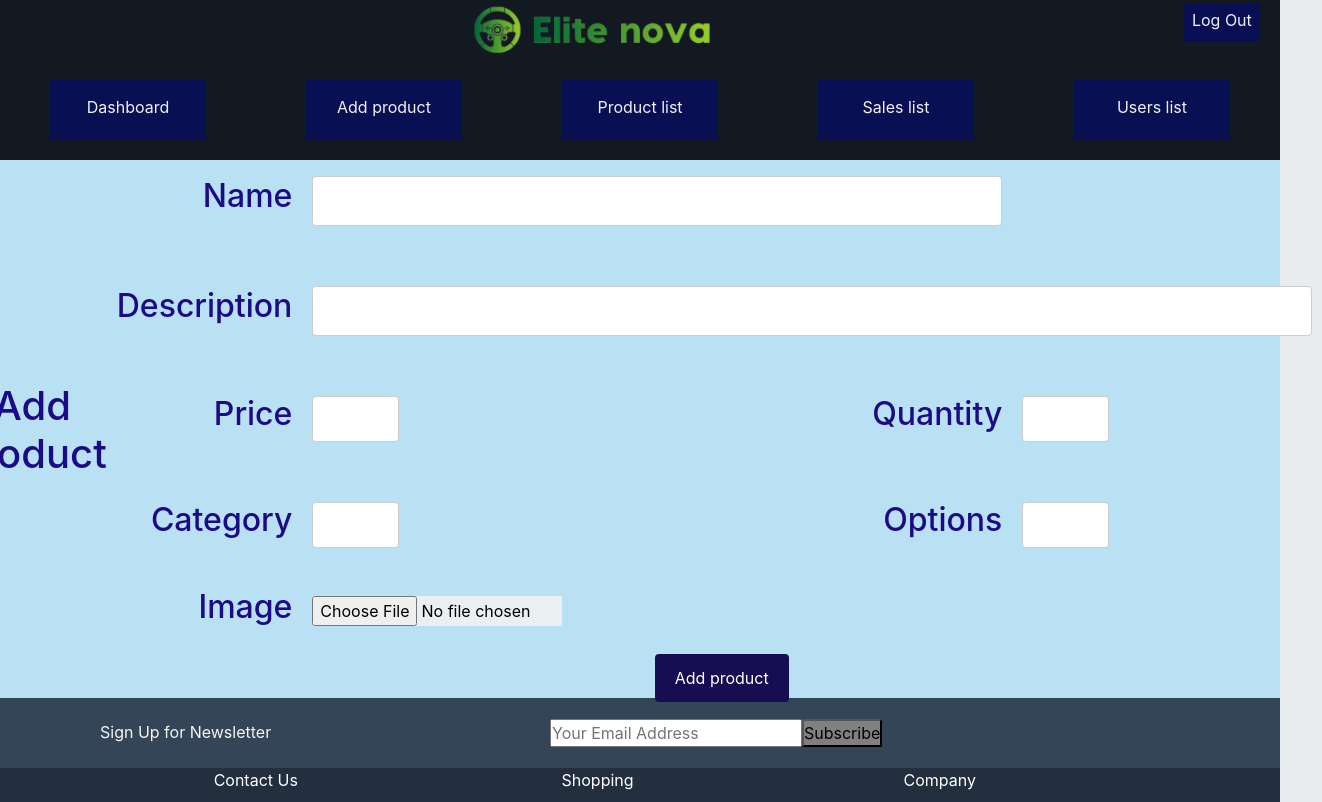
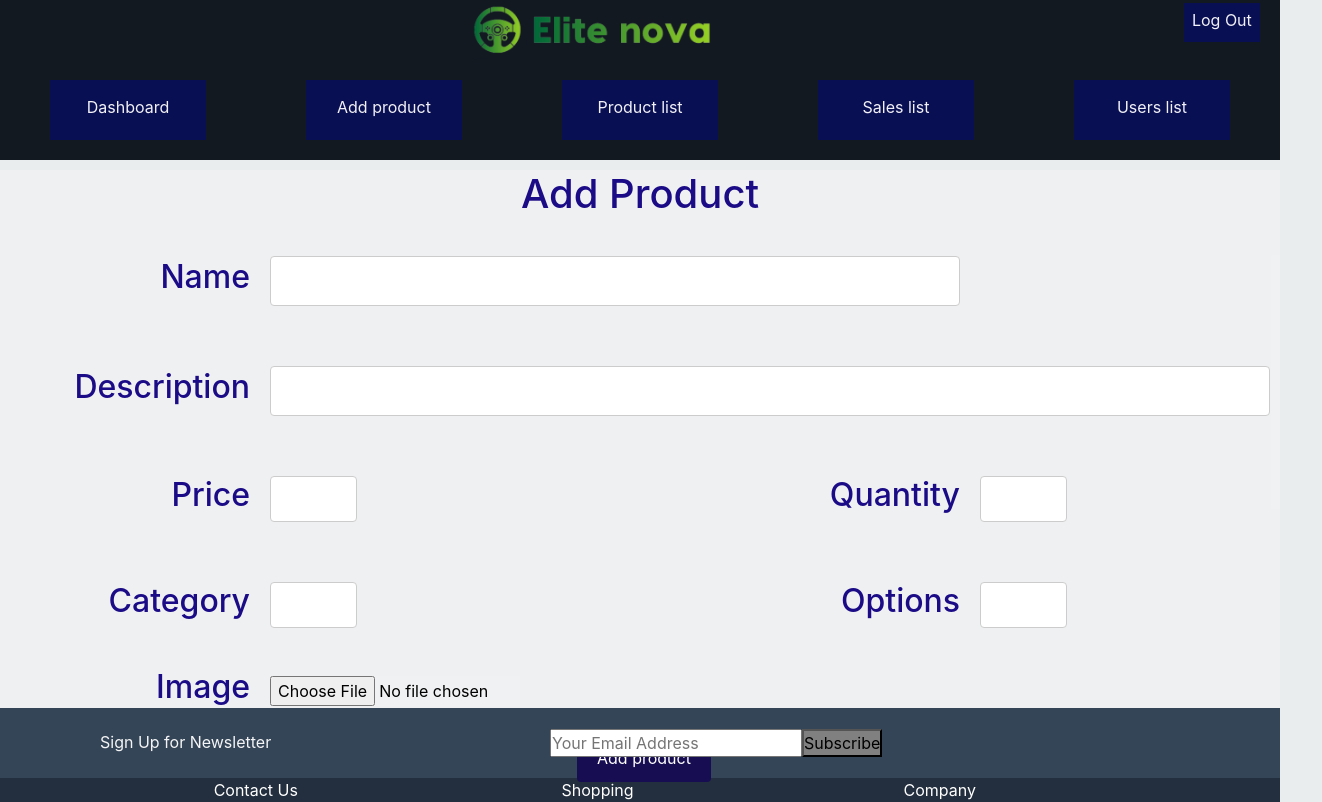
Before and after one commit to PiyumalT/ecommerce_system, a React (Create React App) app in the folder frontend/: page /AddProduct in a window 1280 px wide. Shown: the top 802 px of the page, 1322 px wide, since content can reach past the window. Built offline with nearby package versions, Linux system fonts and the light colour scheme.

Commit message:
AddProduct page align fixed

```diff
--- a/frontend/src/pages/AddProduct/AddProduct.js
+++ b/frontend/src/pages/AddProduct/AddProduct.js
@@ -30,8 +30,8 @@ function AddProduct() {
 
   return (
 
-    <div className='middle1'>
-      <h1>Add product</h1>
+    <div className='middle_1'>
+      <h1 className='title1'>Add Product</h1>
       <form onSubmit={sendProduct}>
         <table border="0">
           <tbody>
--- a/frontend/src/pages/AddProduct/addProduct.css
+++ b/frontend/src/pages/AddProduct/addProduct.css
@@ -1,6 +1,7 @@
-.middle1{
+.middle_1{
   height: 42vw;
-
+  display: block;
+  background-color: rgba(240, 241, 242, 0.906);
 }
 
 .first, .second1, .third {
@@ -51,7 +52,7 @@
     padding: 10px;
   }
 
-  .middle1 h1 {
+  .middle_1 h1 {
     text-align: center;
     margin-top: 10px;
     color: #1b0b86;
```
